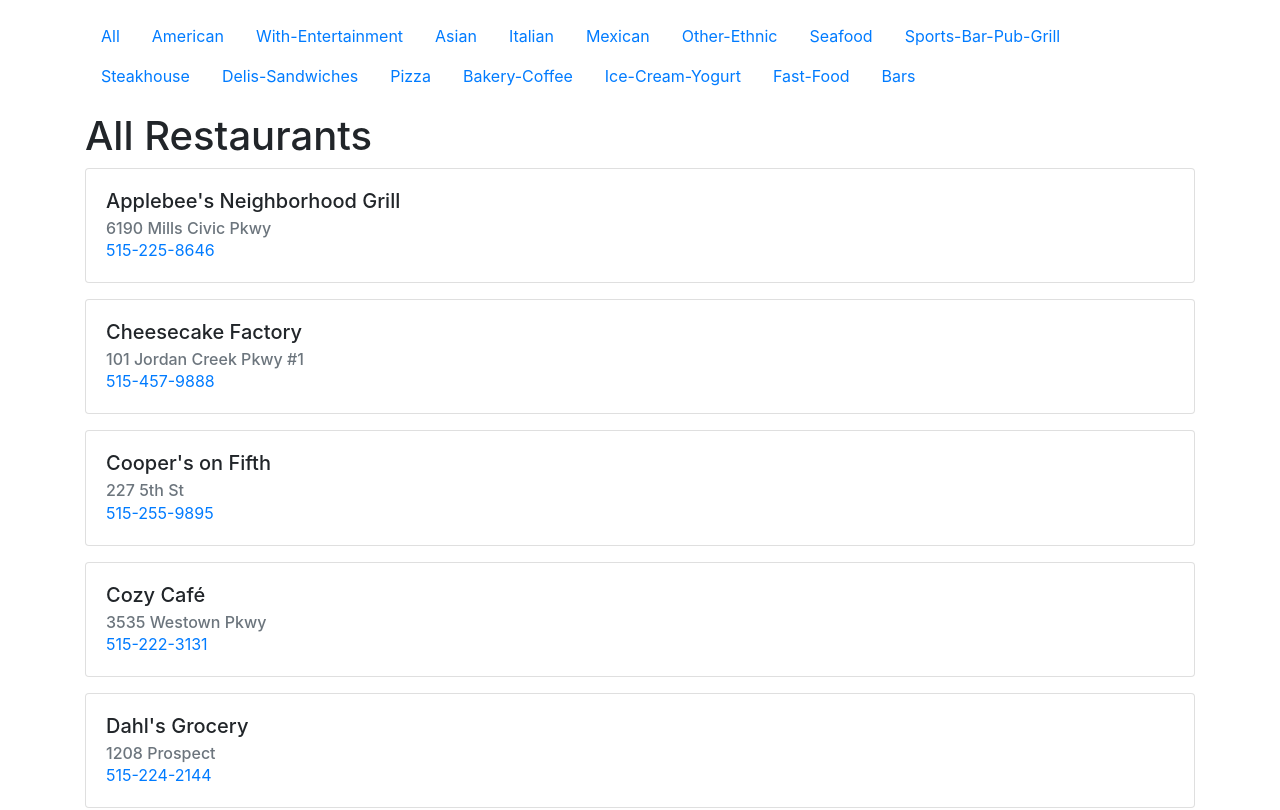
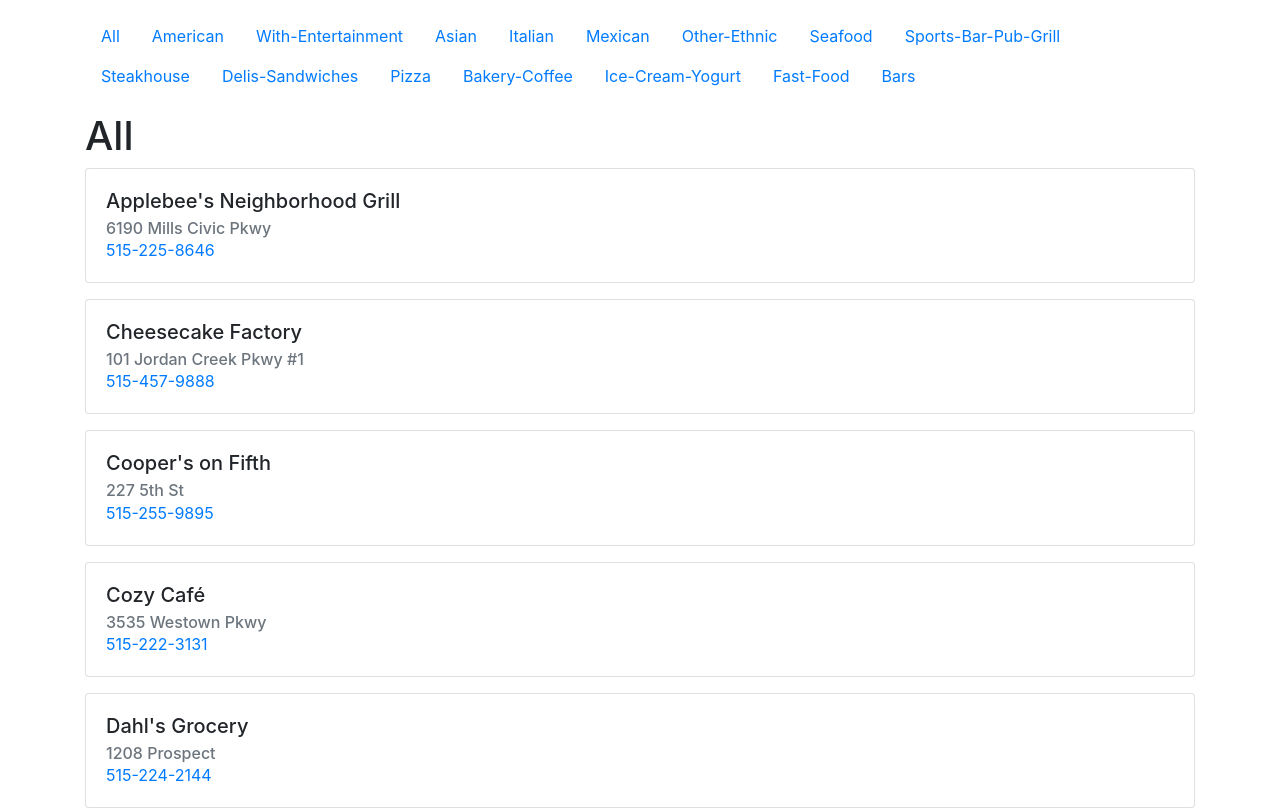
Before and after one commit to jared-christensen/WDM-Restaurants, a Next.js app: page / in a window 1280 px wide. Shown: the top 810 px of the page. Built offline with nearby package versions, Linux system fonts and the light colour scheme.

Commit message:
text edit

```diff
--- a/components/container.js
+++ b/components/container.js
@@ -15,7 +15,7 @@
           />
         </Head>
         <TypeNav></TypeNav>
-        <h1>{this.props.pageTitle} Restaurants</h1>
+        <h1>{this.props.pageTitle}</h1>
         {this.props.children}
       </div>
     );
```
